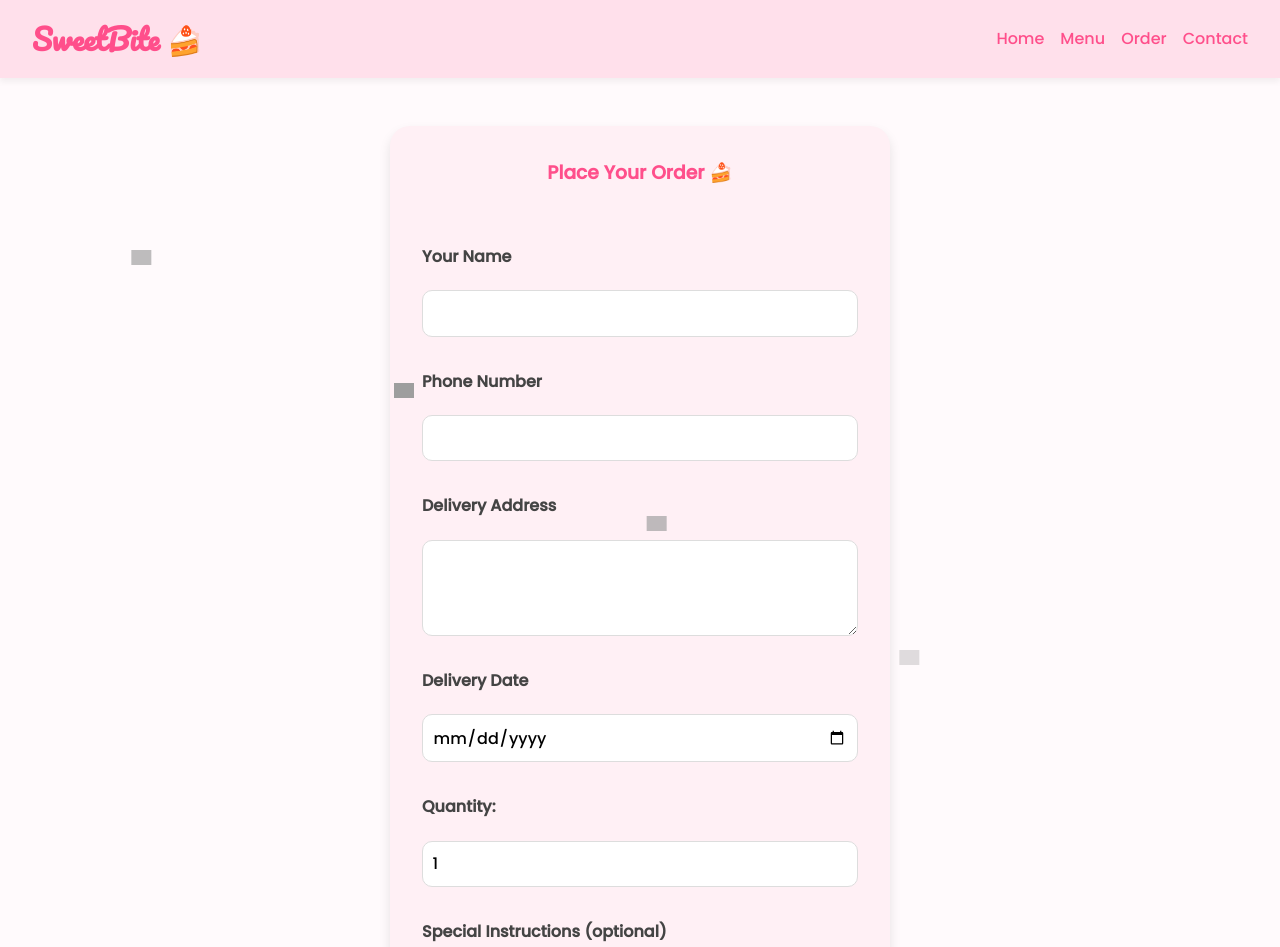
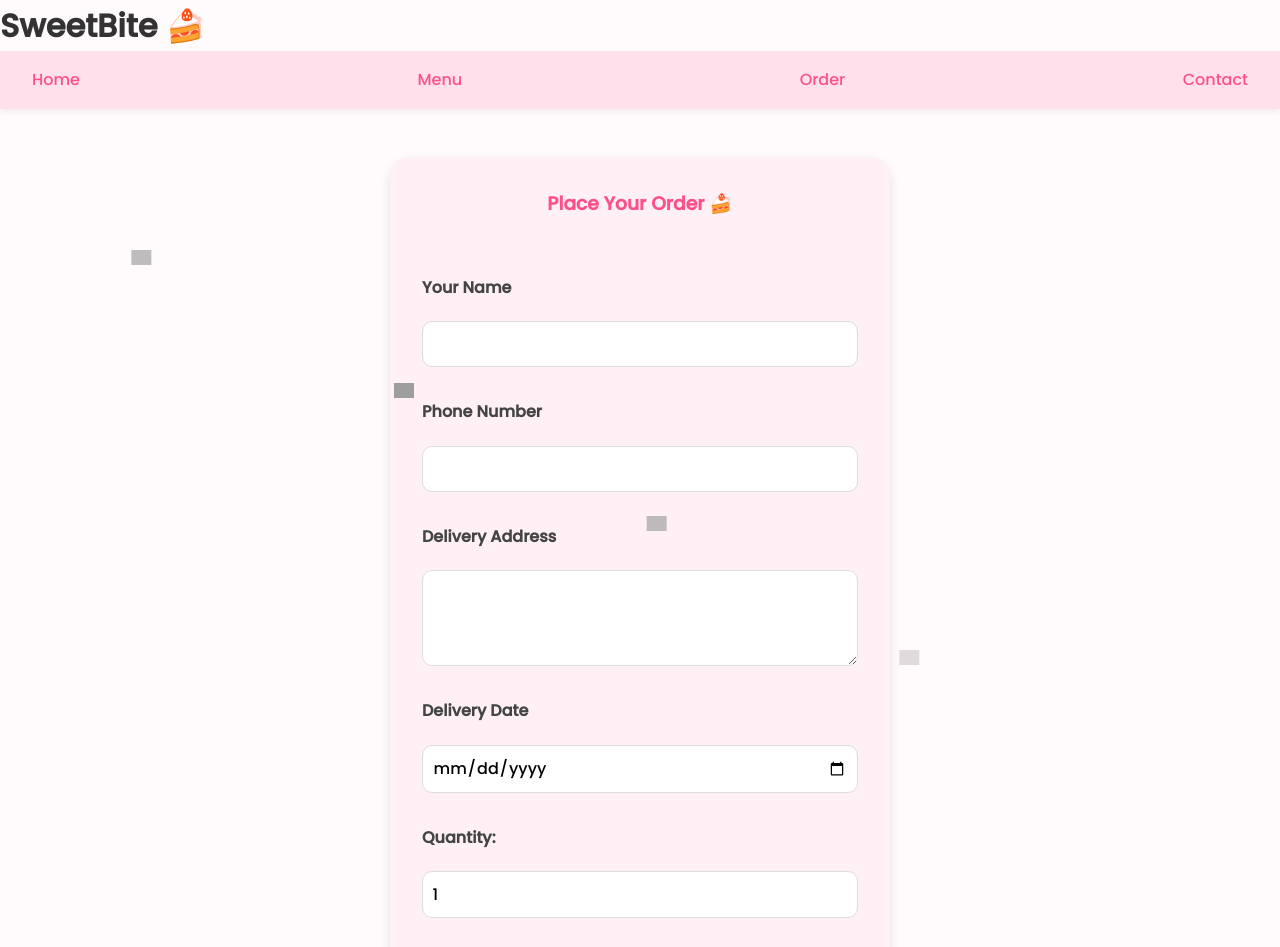
Before and after one commit to KomalBhosale22/SweetBite-Cake-shop, a plain HTML site: page order.html in a window 1280 px wide. Shown: the top 947 px of the page. Drawn offline with Linux system fonts and the light colour scheme; grey boxes are pictures that could not be loaded.

Commit message:
Update order.html

```diff
--- a/order.html
+++ b/order.html
@@ -52,19 +52,14 @@
 <div class="floating-heart"></div>
 
  <header>
-
+    <h1>SweetBite 🍰</h1>
     <nav>
-      <h1>SweetBite 🍰</h1>
-       <ul>
-         <li><a href="index.html">Home</a></li>
-         <li><a href="menu.html">Menu</a></li>
-         <li><a href="order.html">Order</a></li>
-         <li><a href="contact.html">Contact</a></li>
-         </ul>
-
+      <a href="index.html">Home</a>
+      <a href="menu.html">Menu</a>
+      <a href="order.html">Order</a>
+      <a href="contact.html">Contact</a>
     </nav>
   </header>
-
 
   <form class="order-form">
     <h3>Place Your Order 🍰</h3>
```
